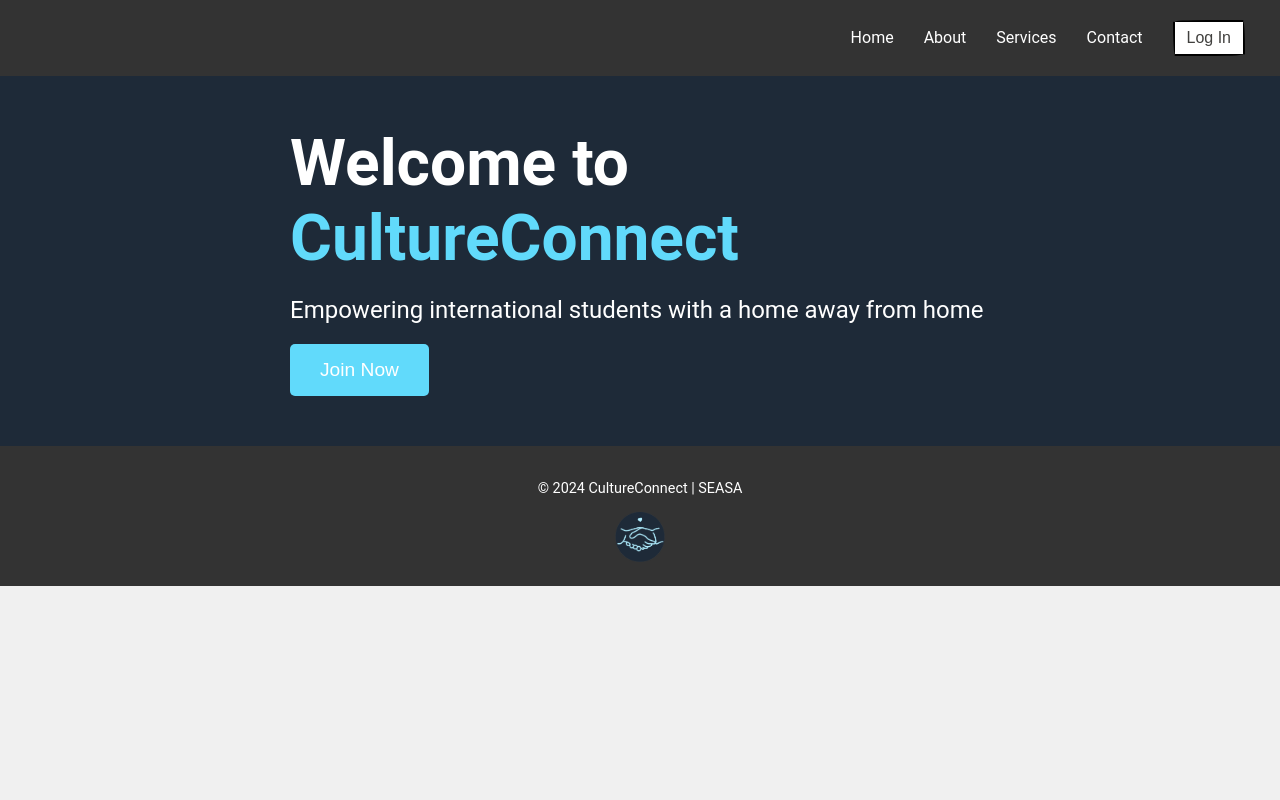
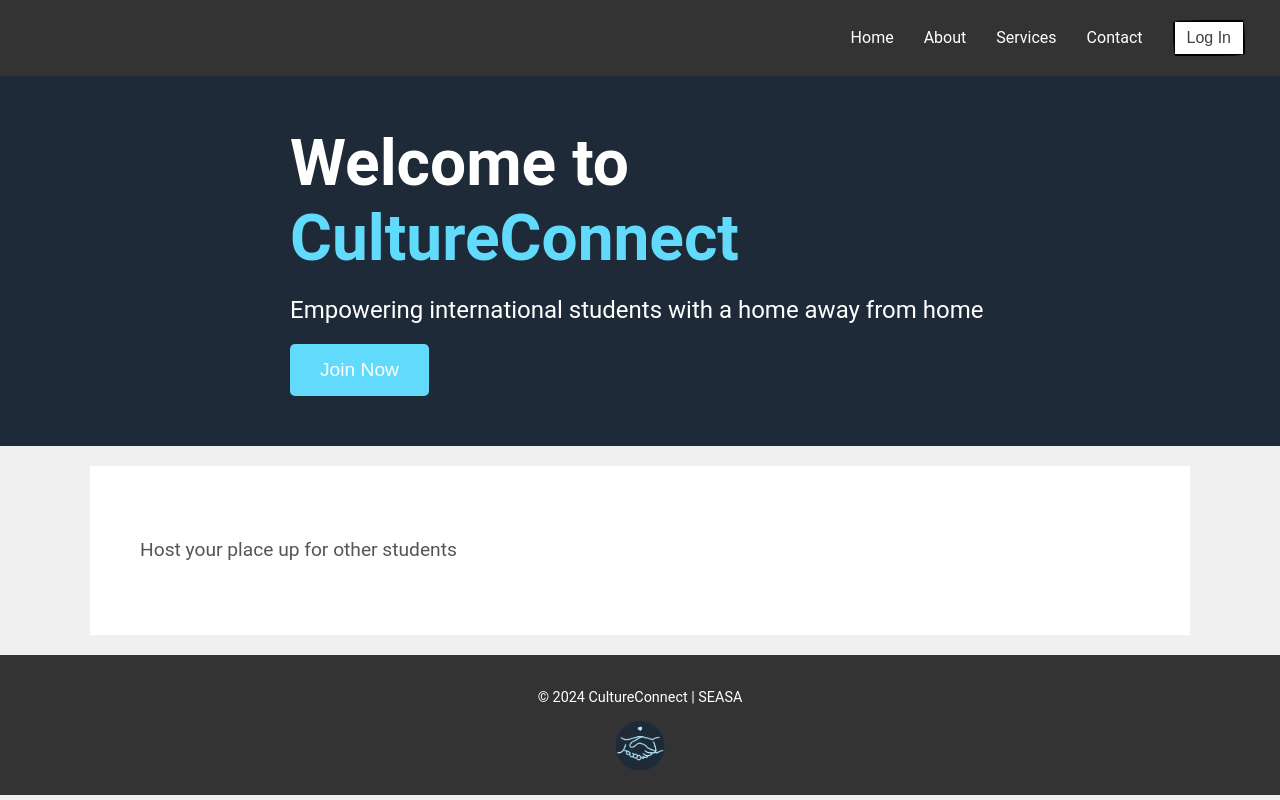
Before and after one commit to NttTram/RMIT-SWTICHXCSIT-HACKATHON, a React (Create React App) app in the folder my-app/: page /have-place in a window 1280 px wide. Built offline with nearby package versions, Linux system fonts and the light colour scheme.

Commit message:
Setup Host.js

```diff
--- a/my-app/src/App.js
+++ b/my-app/src/App.js
@@ -6,6 +6,7 @@ import Home from './pages/Home';
 import About from './pages/About';
 import Services from './pages/Services';
 import Contact from './pages/Contact';
+import Host from './pages/Host';
 import logo from './assets/logo.png';
 
 import Australia from './pages/Australia';
@@ -53,6 +54,7 @@ function App() {
           <Route path="/contact" element={<Contact />} />
           <Route path="/australia" element={<Australia />} />
           <Route path="/accommodation" element={<Accommodation />} />
+          <Route path="/have-place" element={<Host/>} />
 
         </Routes>
     </Router>
--- /dev/null
+++ b/my-app/src/pages/Host.js
@@ -0,0 +1,13 @@
+import React from "react";
+
+function Host() {
+  return (
+    <>
+      <section className="App-section">
+        <p>Host your place up for other students</p>
+      </section>
+    </>
+  );
+}
+
+export default Host;
```
Also changed, not shown: 1 other file (tests, documents, lock files or other folders).
